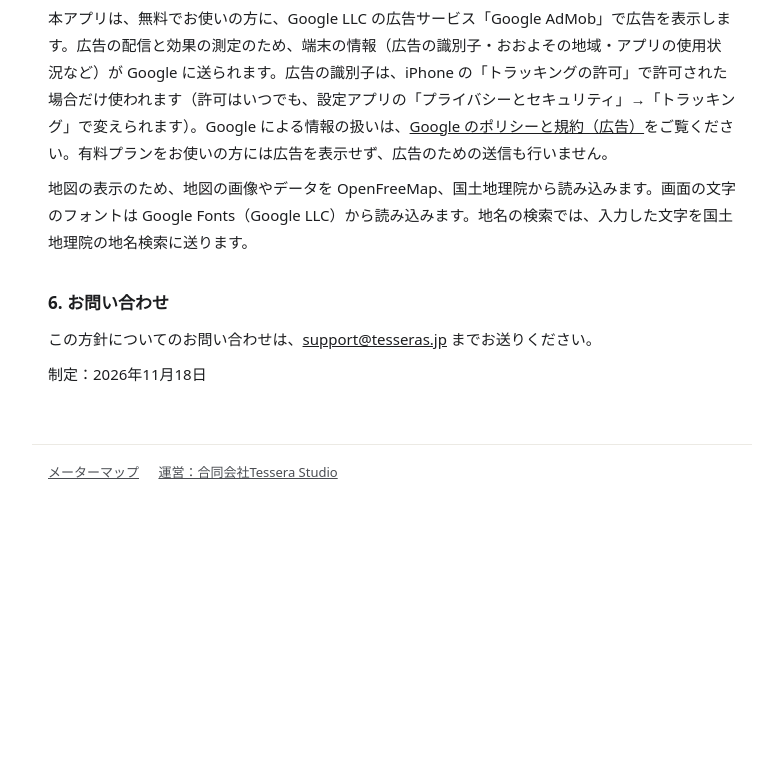
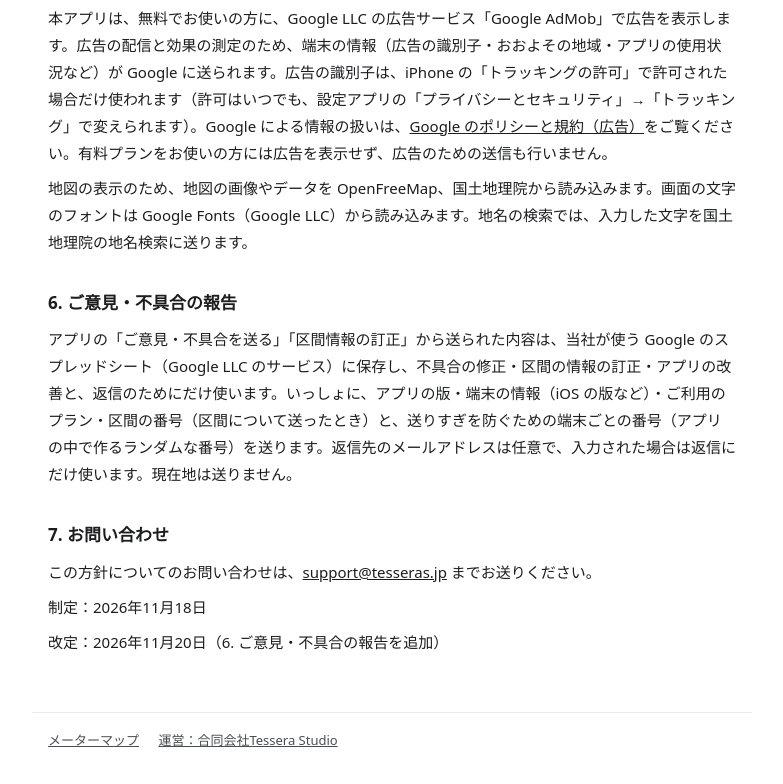
Before and after one commit to Tessera-Studio/tesseras-site, a plain HTML site: page metermap/privacy.html in a window 1280 px wide. Shown: the part 801-1585 px from the top of the page, without its empty margins (248-1031 px from the left). Before the commit the page ends 1318 px from the top, so only its background shows below. Drawn offline with Linux system fonts and the light colour scheme.

Commit message:
メーターマップのプライバシーポリシーに「ご意見・不具合の報告」を足す
アプリにご意見・不具合のフォーム（送り先は Google スプレッドシート）が入ったため。
parking-meter-map の privacy.html の 6 と同じ文面。お問い合わせを 7 に送り、改定日を書く。

Co-Authored-By: Claude Opus 5.5 <noreply@anthropic.com>
Claude-Session: https://claude.ai/code/session_017tmsz114oRHaDqtC5w946x

```diff
--- a/metermap/privacy.html
+++ b/metermap/privacy.html
@@ -32,10 +32,14 @@
 <p>本アプリは、無料でお使いの方に、Google LLC の広告サービス「Google AdMob」で広告を表示します。広告の配信と効果の測定のため、端末の情報（広告の識別子・おおよその地域・アプリの使用状況など）が Google に送られます。広告の識別子は、iPhone の「トラッキングの許可」で許可された場合だけ使われます（許可はいつでも、設定アプリの「プライバシーとセキュリティ」→「トラッキング」で変えられます）。Google による情報の扱いは、<a href="https://policies.google.com/technologies/ads?hl=ja" target="_blank" rel="noopener">Google のポリシーと規約（広告）</a>をご覧ください。有料プランをお使いの方には広告を表示せず、広告のための送信も行いません。</p>
 <p>地図の表示のため、地図の画像やデータを OpenFreeMap、国土地理院から読み込みます。画面の文字のフォントは Google Fonts（Google LLC）から読み込みます。地名の検索では、入力した文字を国土地理院の地名検索に送ります。</p>
 
-<h2>6. お問い合わせ</h2>
+<h2>6. ご意見・不具合の報告</h2>
+<p>アプリの「ご意見・不具合を送る」「区間情報の訂正」から送られた内容は、当社が使う Google のスプレッドシート（Google LLC のサービス）に保存し、不具合の修正・区間の情報の訂正・アプリの改善と、返信のためにだけ使います。いっしょに、アプリの版・端末の情報（iOS の版など）・ご利用のプラン・区間の番号（区間について送ったとき）と、送りすぎを防ぐための端末ごとの番号（アプリの中で作るランダムな番号）を送ります。返信先のメールアドレスは任意で、入力された場合は返信にだけ使います。現在地は送りません。</p>
+
+<h2>7. お問い合わせ</h2>
 <p>この方針についてのお問い合わせは、<a href="mailto:support@tesseras.jp">support@tesseras.jp</a> までお送りください。</p>
 
 <p>制定：2026年11月18日</p>
+<p>改定：2026年11月20日（6. ご意見・不具合の報告を追加）</p>
 </main>
 <footer>
   <a href="/metermap/">メーターマップ</a>
```
